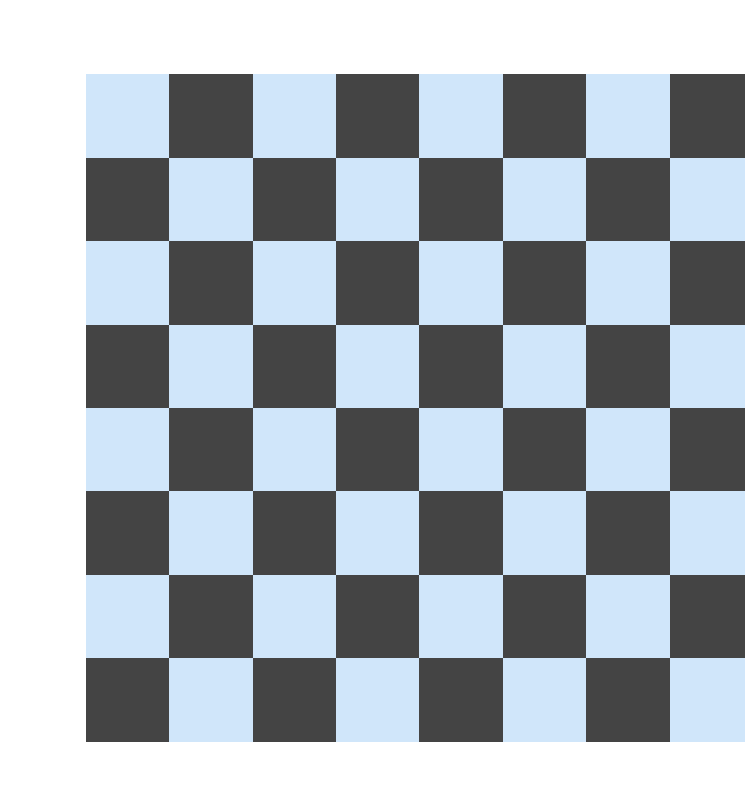
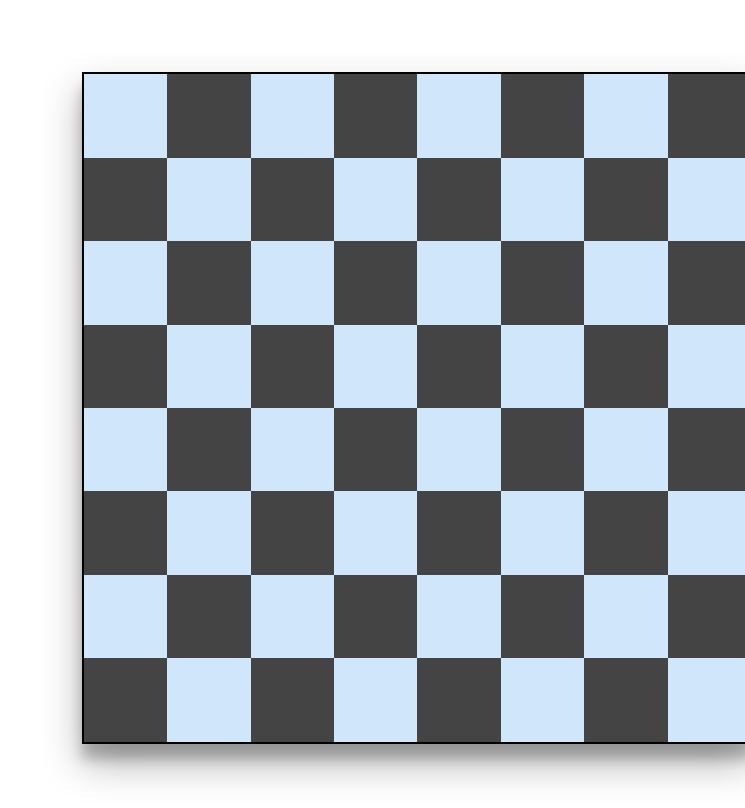
Before and after one commit to paulvu2023/Knights-Travails, a website built with webpack: page dist/index.html in a window 1280 px wide. Shown: the whole page, without its empty margins (535-1280 px from the left). Built offline with Linux system fonts and the light colour scheme.

Commit message:
Add box shadow to chessboard

```diff
--- a/src/styles.css
+++ b/src/styles.css
@@ -21,7 +21,9 @@ body {
 
 .chessboard {
   display: flex;
+  border: 2px solid black;
   flex-direction: column;
+  box-shadow: rgba(0, 0, 0, 0.3) 0px 19px 38px, rgba(0, 0, 0, 0.22) 0px 15px 12px;
 }
 
 .row {
```
Also changed, not shown: dist/main.js.
